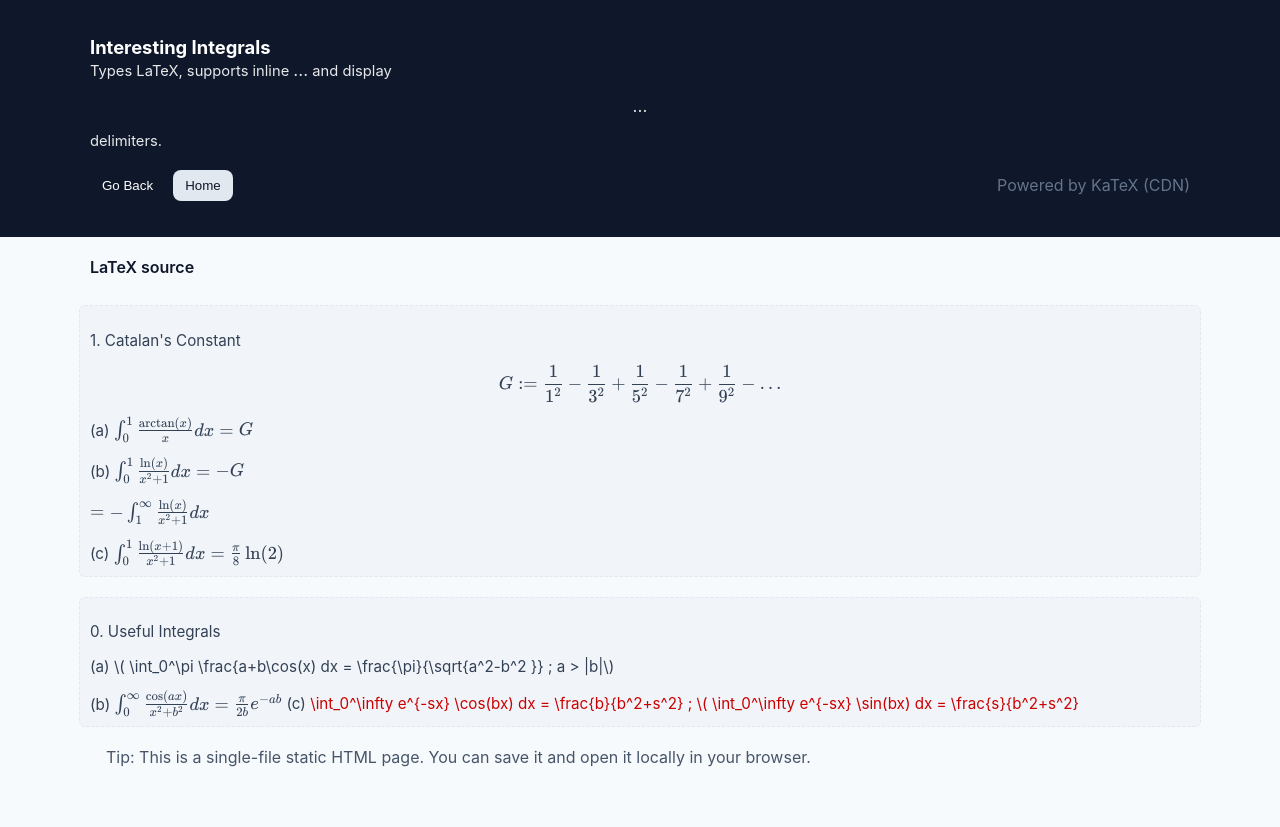
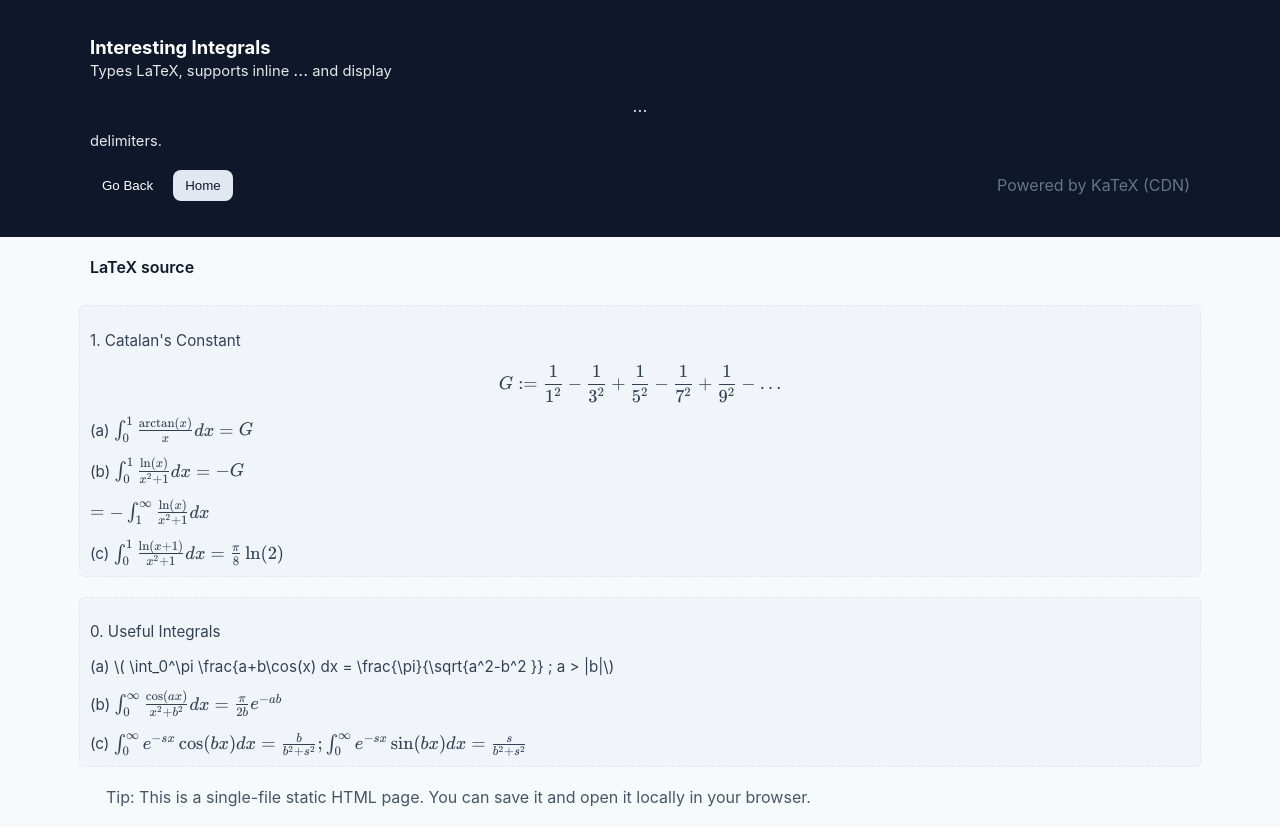
Before and after one commit to Kiefer-Lim/Kiefer-Lim.github.io, a plain HTML site: page integrals.html in a window 1280 px wide. Before the commit the page ends 800 px from the top, so only its background shows below. Drawn offline with nearby package versions, Linux system fonts and the light colour scheme.

Commit message:
Update integrals.html

```diff
--- a/integrals.html
+++ b/integrals.html
@@ -207,9 +207,9 @@
     <div> \( = \frac{\pi}{\sqrt{a^2-b^2}}\) </div>
   </div>
 </div>
-
+<p></p>
 <div class="dropdown">
-  <div class="dropdown-trigger">(c) \( \int_0^\infty e^{-sx} \cos(bx) dx = \frac{b}{b^2+s^2} ; \( \int_0^\infty e^{-sx} \sin(bx) dx = \frac{s}{b^2+s^2} \) </div>
+  <div class="dropdown-trigger">(c) \( \int_0^\infty e^{-sx} \cos(bx) dx = \frac{b}{b^2+s^2} ; \int_0^\infty e^{-sx} \sin(bx) dx = \frac{s}{b^2+s^2} \) </div>
 
   <div class="dropdown-menu">
     <div> \( = \int_0^\infty e^{-sx + ibx} \) </div>
```
